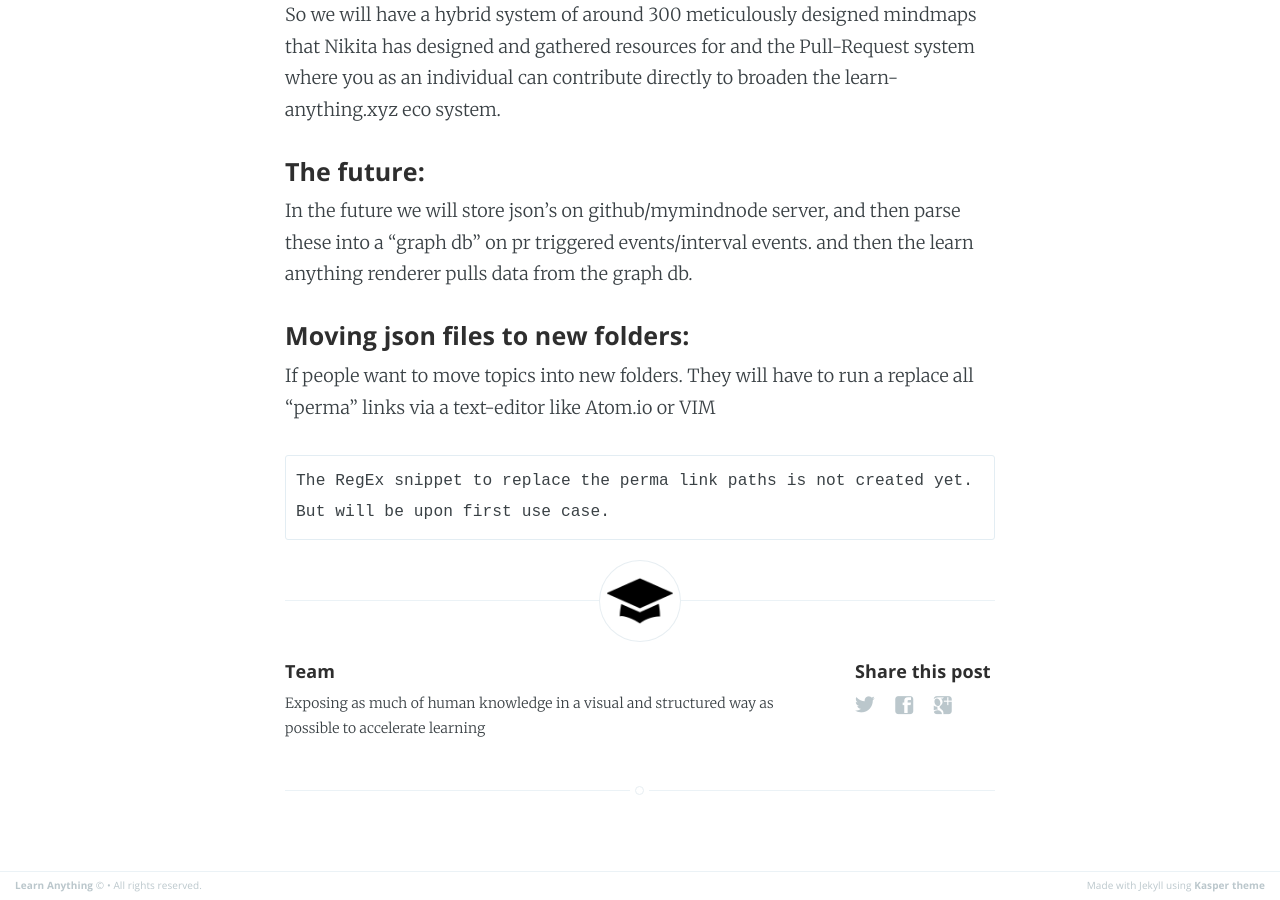
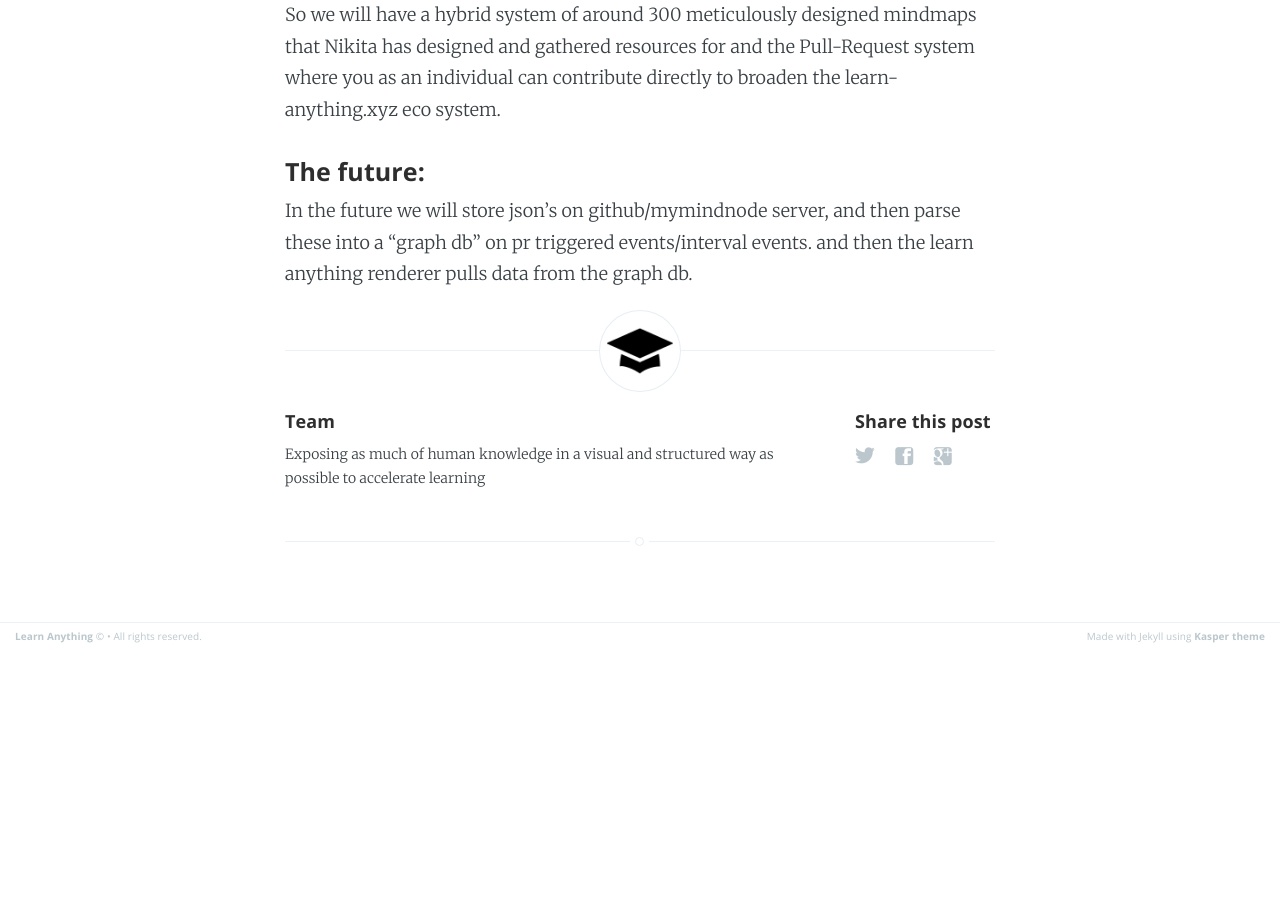
Before and after one commit to jeffreyyoung/learn-anything.github.io, a Jekyll site: the page built from _posts/2017-05-20-Automating-the-contribution-system.markdown, in a window 1280 px wide and 900 px high, scrolled down 3691 px. Built offline with Jekyll 4.4.1, drawn with Linux system fonts in a browser that asks for light colours; after the commit the page ends 4341 px from its top, so only the background shows below that.

Commit message:
fixed typos

````diff
--- a/_posts/2017-05-20-Automating-the-contribution-system.markdown
+++ b/_posts/2017-05-20-Automating-the-contribution-system.markdown
@@ -67,9 +67,3 @@ So we will have a hybrid system of around 300 meticulously designed mindmaps tha
 
 #### The future:
 In the future we will store json's on github/mymindnode server, and then parse these into a "graph db" on pr triggered events/interval events. and then the learn anything renderer pulls data from the graph db.
-
-#### Moving json files to new folders:
-If people want to move topics into new folders. They will have to run a replace all "perma" links via a text-editor like Atom.io or VIM
-```
-The RegEx snippet to replace the perma link paths is not created yet. But will be upon first use case.
-```
````
